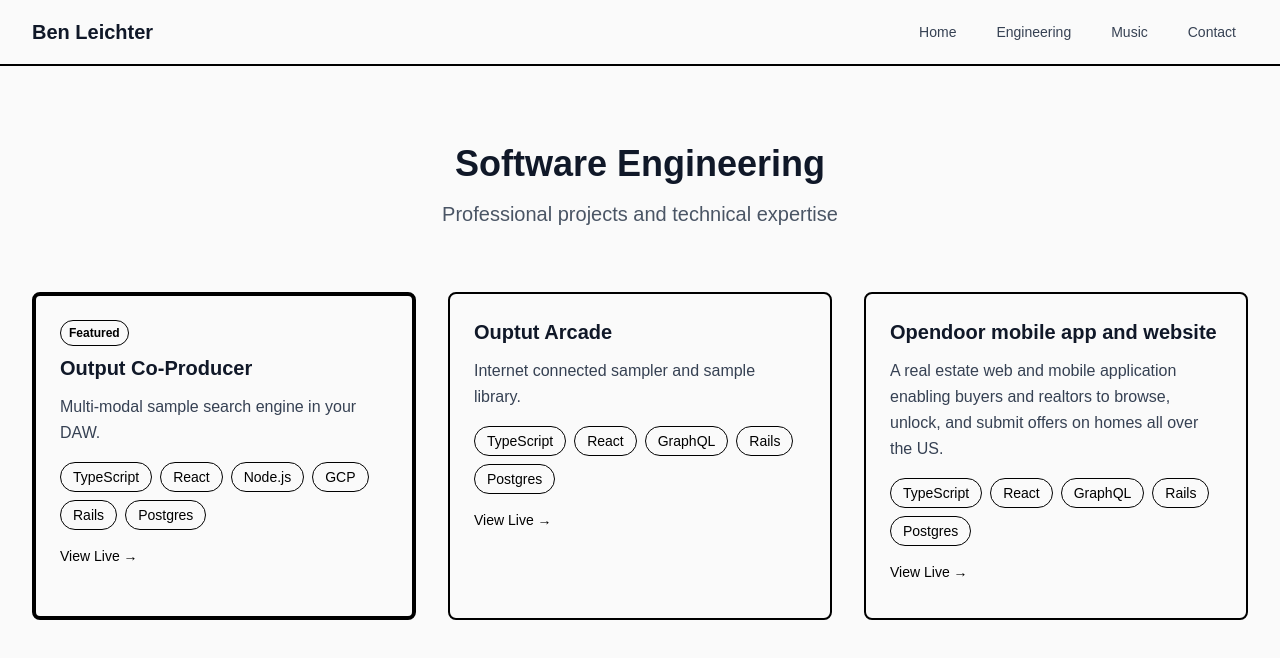
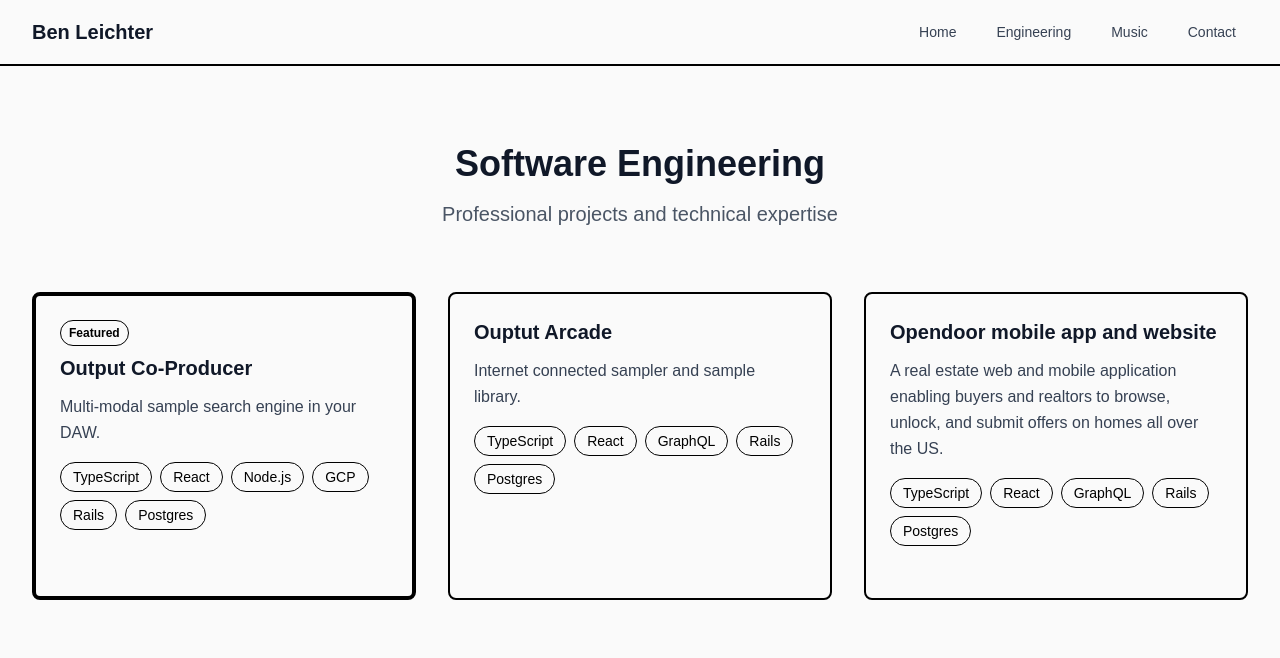
Before and after one commit to benjaminleichter/portfolio, a Next.js app: page /engineering in a window 1280 px wide. Shown: the top 658 px of the page. Built offline with nearby package versions, Linux system fonts and the light colour scheme.

Commit message:
remove link from project card

```diff
--- a/src/components/ProjectCard.tsx
+++ b/src/components/ProjectCard.tsx
@@ -5,22 +5,15 @@ interface ProjectCardProps {
   project: EngineeringProject;
 }
 
-const ProjectCard = ({ project }: ProjectCardProps) => {
-  const links = [];
-  if (project.liveUrl) {
-    links.push({ label: 'View Live', primary: true });
-  }
-
-  return (
+const ProjectCard = ({ project }: ProjectCardProps) => (
   <BaseCard
     href={`/engineering/${project.id}`}
     featured={project.featured}
     title={project.title}
     description={project.description}
     tags={project.technologies}
-      links={links}
+    links={[]}
   />
 );
-};
 
 export default ProjectCard;
```
Lines whose indentation alone changed are shown as unchanged.
